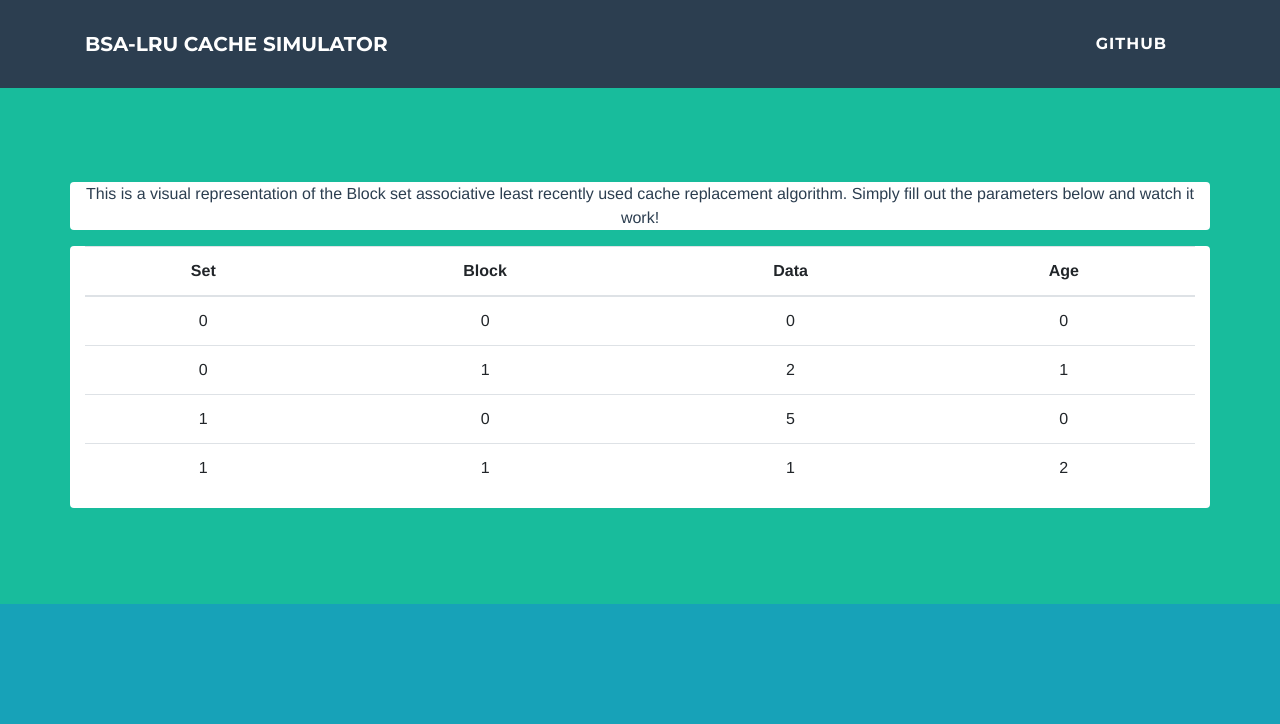
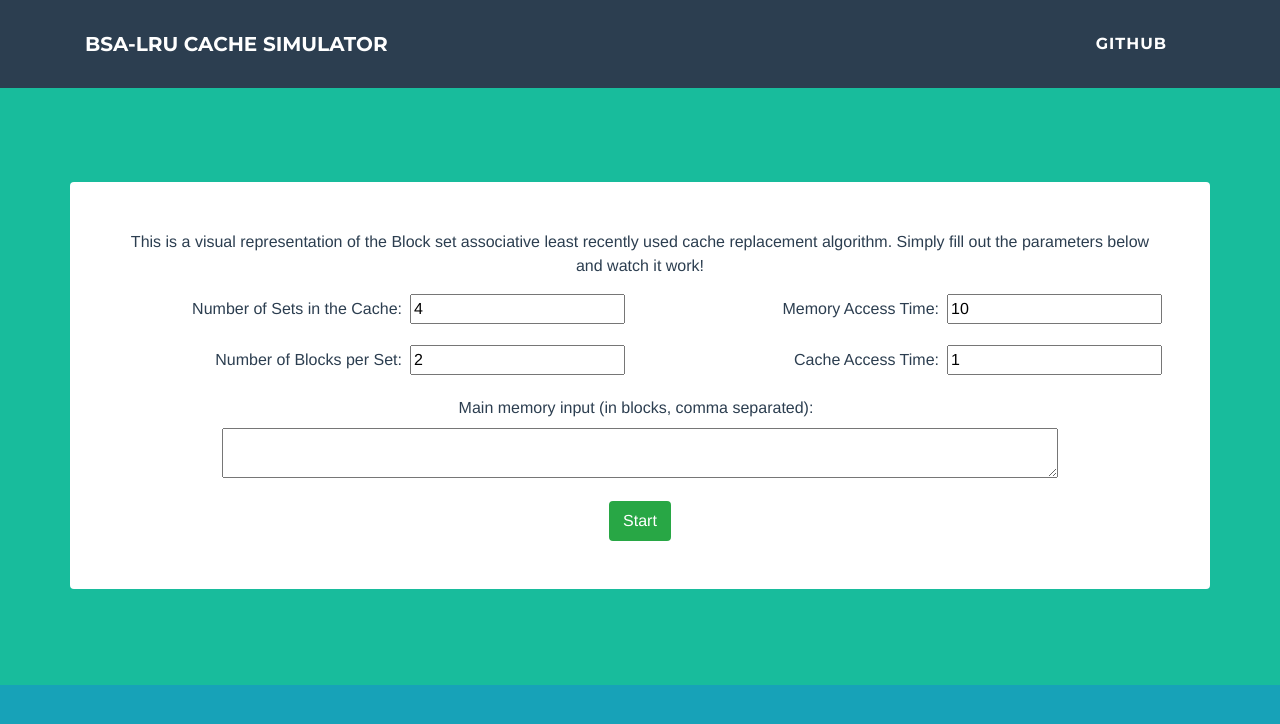
Before and after one commit to seanpe11/BSA-LRU-Cache-Simulator, a Vue app: page / in a window 1280 px wide. Shown: the top 724 px of the page. Built offline with nearby package versions, Linux system fonts and the light colour scheme.

Commit message:
Working but needs to refresh to reset

```diff
--- a/public/index.html
+++ b/public/index.html
@@ -17,7 +17,7 @@
             <div class="collapse navbar-collapse" id="navbarResponsive">
                 <ul class="nav navbar-nav ml-auto">
                     <li class="nav-item mx-0 mx-lg-1"></li>
-                    <li class="nav-item mx-0 mx-lg-1"><a class="nav-link py-3 px-0 px-lg-3 rounded js-scroll-trigger" href="#about">github</a></li>
+                    <li class="nav-item mx-0 mx-lg-1"><a class="nav-link py-3 px-0 px-lg-3 rounded js-scroll-trigger" href="https://github.com/seanpe11/BSA-LRU-Cache-Simulator">github</a></li>
                     <li class="nav-item mx-0 mx-lg-1"></li>
                 </ul>
             </div>
--- a/src/components/Main.vue
+++ b/src/components/Main.vue
@@ -1,9 +1,38 @@
 <template>
   <div>
-  <div class="container rounded" style="background-color:white">
+  <div v-show="!run" class="container rounded p-5" style="background-color:white">
     <p> This is a visual representation of the Block set associative least recently used cache replacement algorithm. Simply fill out the parameters below and watch it work! </p>
+    <div class="row" style="text-align: right;">
+        <div class="col">
+            <div class="form-group">
+              <label class='mr-2'>Number of Sets in the Cache:</label>
+              <input type="number" v-model.number='cacheParams.cacheSize'/>
             </div>
-  <div class="container rounded" style="background-color:white">
+            <div class="form-group">
+              <label class='mr-2'>Number of Blocks per Set:</label>
+              <input type="number" v-model.number='cacheParams.setSize'/>
+            </div>
+        </div>
+        <div class="col" >
+            <div class="form-group"><label class='mr-2'>Memory Access Time:</label><input type="number" v-model.number='cacheParams.memoryAccessTime'/></div>
+            <div class="form-group"><label class='mr-2'>Cache Access Time:</label><input type="number" v-model.number='cacheParams.cacheAccessTime'/></div>
+        </div>
+    </div>
+    <div class="row">
+      <div class="col">
+        <div class="form-group">
+        <label class='mr-2'>Main memory input (in blocks, comma separated):</label>
+        <textarea v-model='dataArrayInput' style="width:80%; height: 50px;"></textarea>
+        </div>
+      </div>
+    </div>
+    <div class="row" style="text-align:center;">
+      <div class="col">
+        <button v-on:click="bsa_lru" class="btn btn-success">Start</button>
+      </div>
+    </div>
+  </div>
+  <div v-show="run" class="container rounded p-5 mt-5" style="background-color:white">
       <div class="table-responsive">
         <table class="table">
           <thead>
@@ -16,9 +45,9 @@
           </thead>
           <tbody>
             <!-- FOR EACH SET -->
-          <template v-for="setIndex of cacheParams.blockSize">
+            <template v-for="setIndex of cacheParams.cacheSize">
               <tr v-for='blockIndex of cacheParams.setSize' :key='setIndex+blockIndex'>
-              <td>{{setIndex-1}}</td>
+                <td v-if="blockIndex == 1" :rowspan='cacheParams.setSize'>{{setIndex-1}}</td>
                 <td>{{blockIndex-1}}</td>
                 <td>{{cacheData[setIndex-1][blockIndex-1].data}}</td>
                 <td>{{cacheData[setIndex-1][blockIndex-1].age}}</td>
@@ -26,6 +55,32 @@
             </template>
           </tbody>
         </table>
+      </div>
+      <div class="row">
+            <div class="col">
+              <!--
+                <p style="text-align: left;">
+                  Showing step
+                    <button v-show="currIndex > 0" v-on:click='stepDown' class="btn">-</button>
+                    <button disabled v-show="currIndex == 0" class="btn">-</button>
+                    <input min=0 :max='history.length-1' type="text" size="3" v-model='currIndex'/>
+                    <button v-show="currIndex < history.length-1" v-on:click='stepUp' class="btn">+</button>
+                    <button disabled v-show="currIndex == history.length-1" class="btn">+</button>
+                    of {{history.length-1}}
+                  </p>
+                -->
+            </div>
+            <div class="col">
+                <p style="text-align: right;">Cache Hit: {{cacheOutput.cacheHits}}</p>
+                <p style="text-align: right;">Cache Miss: {{cacheOutput.cacheMiss}}</p>
+                <p style="text-align: right;">Average Access Time: {{cacheOutput.avgAccessTime}} timeunits</p>
+                <p style="text-align: right;">Total Access Time: {{cacheOutput.totalAccessTime}} timeunits</p>
+            </div>
+        </div>
+        <div class="row" style="text-align:center;">
+          <div class="col">
+            <a href='/'>Go Back</a>
+          </div>
         </div>
     </div>
   </div>
@@ -36,18 +91,15 @@ export default {
   name: 'Main',
   data: function() {
     return {
+      dataArrayInput: "",
+      dataArray: [],
       cacheParams: { // Get input for theses, bind these data to a text field, on click submit = perform BSA LRU
-          blockSize: 2, // Number of Sets in the Block
+          cacheSize: 4, // Number of Sets in the Cache
           setSize: 2, // Number of Blocks in a set
           memoryAccessTime: 10, // Time to access memory
           cacheAccessTime: 1, // Time to access cache
-          dataArray: [1,7,5,0,2,1,5,6,5,2,2,0] // Data array
       },
-      cacheData: [
-        // depends on blocksize and setsize
-        [],
-        []
-      ],
+      cacheData: [],
       cacheOutput: {
           cacheHits: 0, // Integer count for number of hits
           cacheMiss: 0, // Integer count for number of miss
@@ -55,24 +107,45 @@ export default {
           avgAccessTime: 0, // float of average access time
           totalAccessTime: 0 // float of total access time
       },
+      currIndex: 0,
+      history: [],
+      run: false,
     }
   },
   created: function (){
-    this.initCacheData(this.cacheParams.blockSize, this.cacheParams.setSize);
+    this.initCacheData(this.cacheParams.cacheSize, this.cacheParams.setSize);
+  },
+  methods: {
+    again(){
+      this.run = false
+      this.cacheOutput = {
+          cacheHits: 0, // Integer count for number of hits
+          cacheMiss: 0, // Integer count for number of miss
+          missPenalty: 0, // float of miss penalty
+          avgAccessTime: 0, // float of average access time
+          totalAccessTime: 0 // float of total access time
+      }
+      this.initCacheData(this.cacheParams.cacheSize, this.cacheParams.setSize);
+    },
+    bsa_lru(){
+      this.dataArray = this.fromString
       this.startCaching();
       this.postCacheComputations();
+      this.currIndex = this.history.length-1;
+      this.run = true
     },
-  methods: {
-    initCacheData(blockSize, setSize){
-      var i, j;
+    initCacheData(cacheSize, setSize){
+      var set, block;
       function dataObject (data, age) {
           this.data = data;
           this.age = age;
       }
-      for(i = 0; i < blockSize; i++) {
-        for (j = 0; j < setSize; j++) {
-          this.cacheData[i][j] = new dataObject(-1,0)
+      for(set = 0; set < cacheSize; set++) {
+        let arr = []
+        for (block = 0; block < setSize; block++) {
+          arr.push(new dataObject(-1, 0))
         }
+        this.cacheData.push(arr)
       }
       console.log(this.cacheData)
     },
@@ -82,13 +155,13 @@ export default {
       //     this.data = data;
       //     this.age = age;
       // }
-      var size = new Array(this.cacheParams.blockSize).fill(0);
+      var size = new Array(this.cacheParams.cacheSize).fill(0);
       // console.log('size array:' + size)
-      for (x of this.cacheParams.dataArray) {
+      for (x of this.dataArray) {
         console.log('CURR: '+x)
 
         // Modulo to find set
-        var destSet = x % this.cacheParams.blockSize;
+        var destSet = x % this.cacheParams.cacheSize;
 
         // Increase Age of all data in destSet
         this.increaseAge(destSet);
@@ -132,12 +205,11 @@ export default {
           }
           this.cacheOutput.cacheMiss++
         }
-
         console.log(this.cacheData[0][0].data + "," + this.cacheData[0][0].age + " "  + this.cacheData[0][1].data + "," + this.cacheData[0][1].age);
         console.log(this.cacheData[1][0].data + "," + this.cacheData[1][0].age + " "  + this.cacheData[1][1].data + "," + this.cacheData[1][1].age);
       }
+    console.log(this.cacheData)
 
-    console.log(this.cacheData)
 
     },
     increaseAge: function (set) {
@@ -153,13 +225,23 @@ export default {
       }
     },
     postCacheComputations: function () {
-      this.cacheOutput.missPenalty = this.cacheParams.cacheAccessTime*2 + (this.cacheParams.blockSize*this.cacheParams.memoryAccessTime);
-      this.cacheOutput.avgAccessTime = ((this.cacheOutput.cacheHits / this.cacheParams.dataArray.length)*this.cacheParams.cacheAccessTime) + ((this.cacheOutput.cacheMiss / this.cacheParams.dataArray.length)*this.cacheOutput.missPenalty);
-      this.cacheOutput.totalAccessTime = (this.cacheOutput.cacheHits*this.cacheParams.blockSize*this.cacheParams.cacheAccessTime) + (this.cacheOutput.cacheMiss*this.cacheParams.blockSize*(this.cacheParams.memoryAccessTime+this.cacheParams.cacheAccessTime)) + (this.cacheOutput.cacheMiss*this.cacheParams.cacheAccessTime);
+      this.cacheOutput.missPenalty = this.cacheParams.cacheAccessTime*2 + (this.cacheParams.cacheSize*this.cacheParams.memoryAccessTime);
+      this.cacheOutput.avgAccessTime = ((this.cacheOutput.cacheHits / this.dataArray.length)*this.cacheParams.cacheAccessTime) + ((this.cacheOutput.cacheMiss / this.dataArray.length)*this.cacheOutput.missPenalty);
+      this.cacheOutput.totalAccessTime = (this.cacheOutput.cacheHits*this.cacheParams.cacheSize*this.cacheParams.cacheAccessTime) + (this.cacheOutput.cacheMiss*this.cacheParams.cacheSize*(this.cacheParams.memoryAccessTime+this.cacheParams.cacheAccessTime)) + (this.cacheOutput.cacheMiss*this.cacheParams.cacheAccessTime);
 
       console.log(this.cacheOutput)
     }
+  },
+  computed: {
+    fromString(){
+      let array = this.dataArrayInput.split(',');
+      let temp = Array();
+      let i=0;
+      for (i=0;i<array.length;i++)
+        temp.push(parseInt(array[i], 10));
+      return temp
     }
+  },
 }
 </script>
 
```
Also changed, not shown: public/index2.html (deleted, +0 -18 lines), 1 other file (tests, documents, lock files or other folders). Lines whose indentation alone changed are shown as unchanged.
